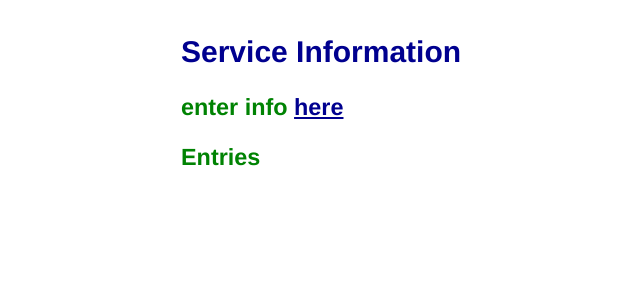
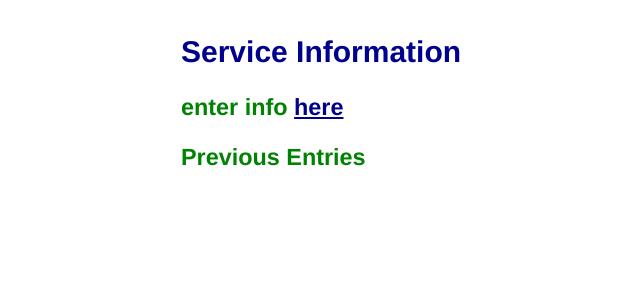
Before and after one commit to BrandenCodd/GoogleImage, a Flask app: page / in a window 1280 px wide. Shown: the top 300 px of the page, without its empty margins (207-847 px from the left). Run offline with Flask 2, Linux system fonts and the light colour scheme; data that the repository does not hold is empty.

Commit message:
updated display

```diff
--- a/hw2/templates/index.html
+++ b/hw2/templates/index.html
@@ -3,7 +3,7 @@
     <h2>Service Information</h2>
 
     <h3>enter info <a href="{{ url_for('info') }}">here</a></h3>
-    <h3>Entries</h3>
+    <h3>Previous Entries</h3>
     {% for entry in entries %}
         <p class=entry>
         <br>{{ entry.name }}<br>
```
